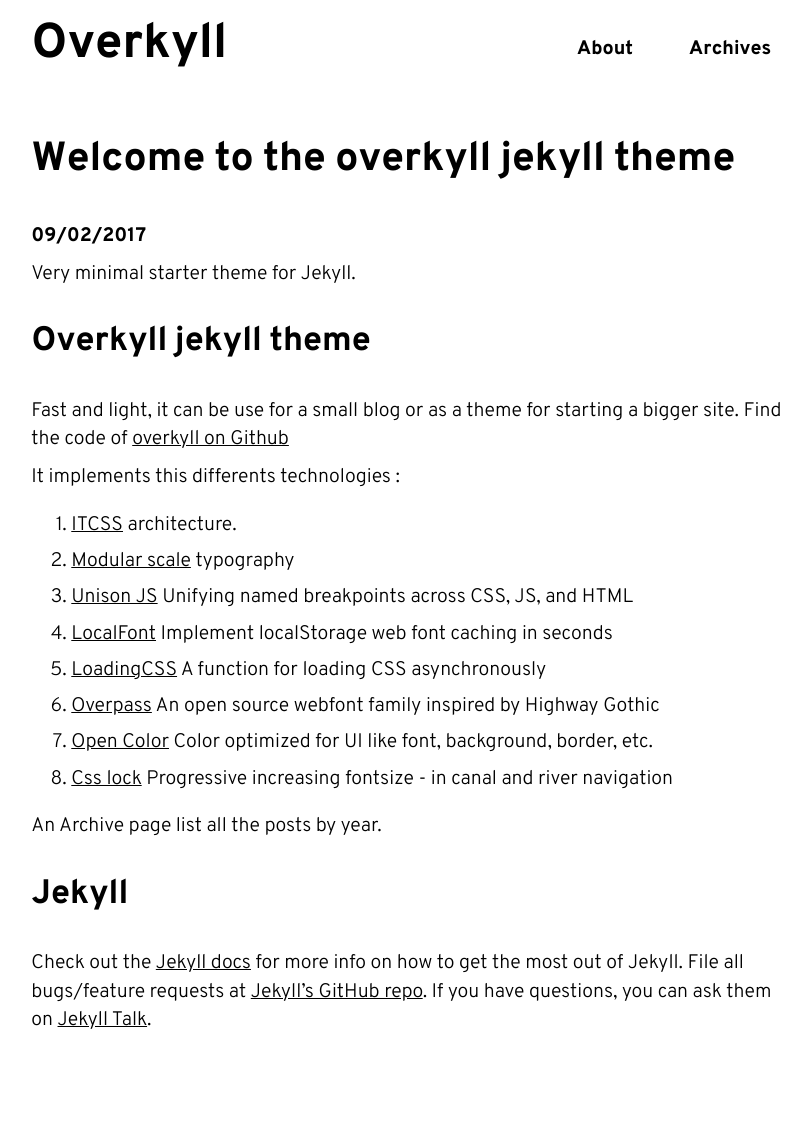
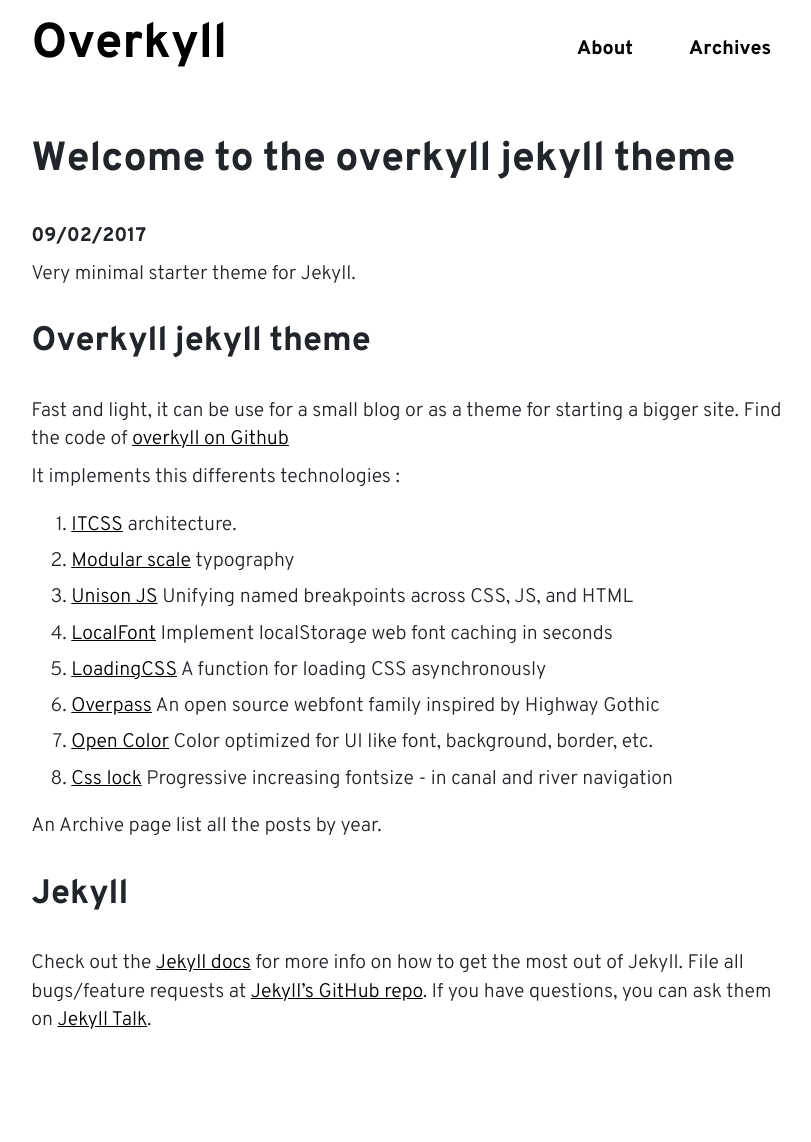
Before and after one commit to bertrandkeller/overkyll-jekyll-theme, a Jekyll site: the page built from index.md, in a window 1280 px wide. Shown: the whole page, without its empty margins (226-1037 px from the left). Built offline with Jekyll 4.4.1, drawn with Linux system fonts in a browser that asks for light colours.

Commit message:
Heading color

```diff
--- a/_sass/config/_typography.scss
+++ b/_sass/config/_typography.scss
@@ -4,6 +4,7 @@
 
 // Our variables
 //-------------------------------------
+
 $base-font-family:        Overpass, Helvetica, Arial, sans-serif;
 
 $ratio:                   1.20;
@@ -35,6 +36,7 @@ body {
   font-weight: 400;
   font-size: $base-em * $ms0;
   line-height: $base * $ms3;
+  color: $text-color;
 }
 
 h3,
@@ -47,6 +49,10 @@ h4, .h4 { font-size: $bigger; }
 h3, .h3 { font-size: $title3; }
 h2, .h2 { font-size: $title2; }
 h1, .h1 { font-size: $title1; }
+
+
+// CSS Lock
+//-------------------------------------
 
 // Calculate progressive fontsize between 2 breapoint :: insert the value of your breakpoint and of your 2 fontsize value for each breakpoint
 // from https://fvsch.com/code/css-locks/
@@ -83,12 +89,16 @@ h1, .h1 { font-size: $title1; }
   }
 }
 
+
+// Heading margin and link
+//-------------------------------------
+
 h1, .h1,
 h2, .h2,
 h3, .h3 {
   word-wrap: break-word;
   margin-top: $base-line;
-  margin-bottom: ($base-line);
+  margin-bottom: $base-line;
 
   small,
   .small {
@@ -109,12 +119,12 @@ h6, .h6 {
 }
 
 h1,h2,h3,h4,h5,h6 {
-  color: $title-color;
-  &,a,a:visited {
-    color: $title-link-color;
+  a,a:visited {
+    color: currentColor;
     text-decoration: none;
   }
   a:hover {
+    color: $link-color;
     text-decoration: underline;
   }
 }
```
